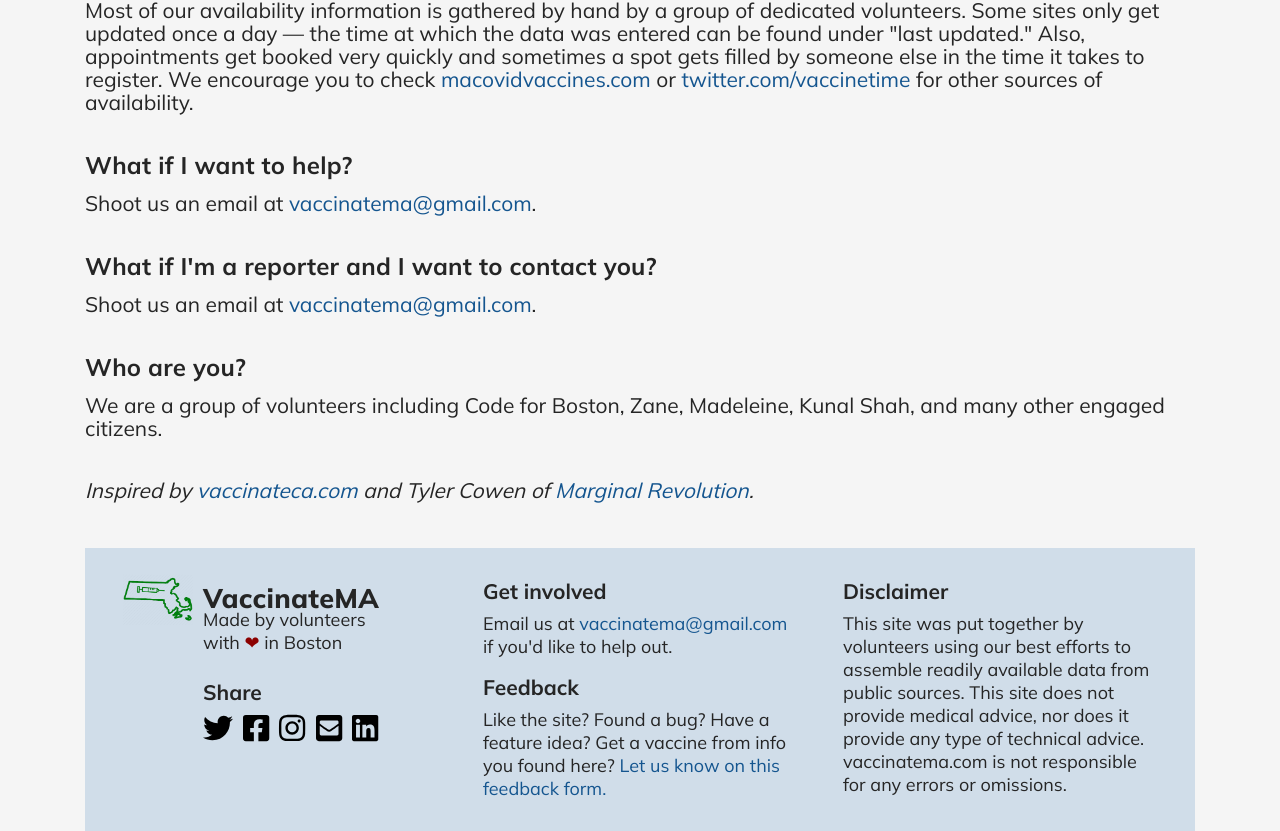
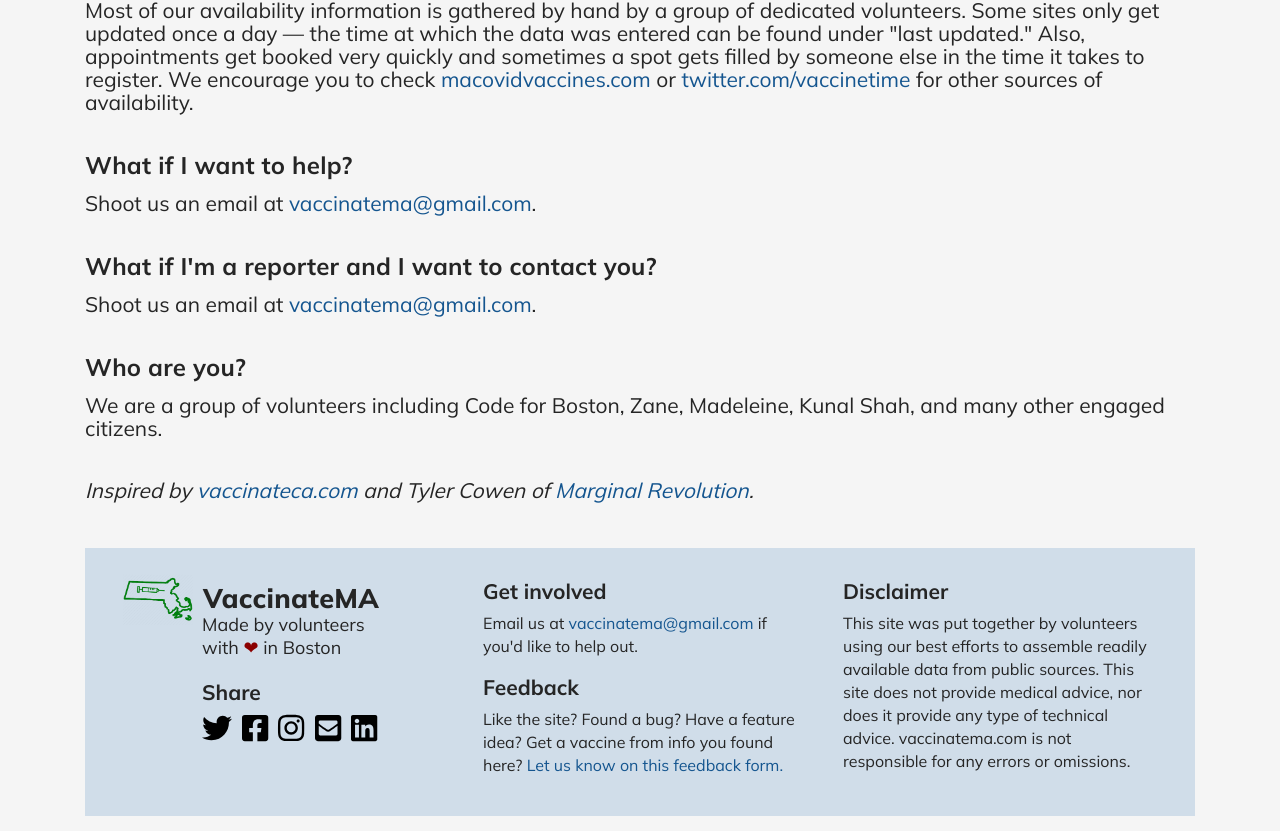
Before and after one commit to codeforboston/vaccinatema, a Next.js app: page /FAQ in a window 1280 px wide. Shown: the part 682-1513 px from the top of the page. Built offline with nearby package versions, Linux system fonts and the light colour scheme.

Commit message:
Make "higher priority" footer fixes.

```diff
--- a/styles/_app.scss
+++ b/styles/_app.scss
@@ -113,6 +113,9 @@
     width: 30%;
     min-width: 300px;
     padding: 0 5px 15px 5px;
+    p {
+      font-size: 16px;
+    }
     .footer-heading {
       // This matches the vertical padding built into the Vaccinate MA logo.
       padding-top: 15px;
@@ -120,7 +123,7 @@
     .logo-sub-text {
       position: relative;
       left: $logo-offset;
-      top: -25px;
+      top: -20px;
       span {
         color: darkred;
       }
--- a/styles/_variables.scss
+++ b/styles/_variables.scss
@@ -1,4 +1,4 @@
-$logo-offset: 80px;
+$logo-offset: 79px;
 
 // Colors
 $gray-dark: #535353;
```
